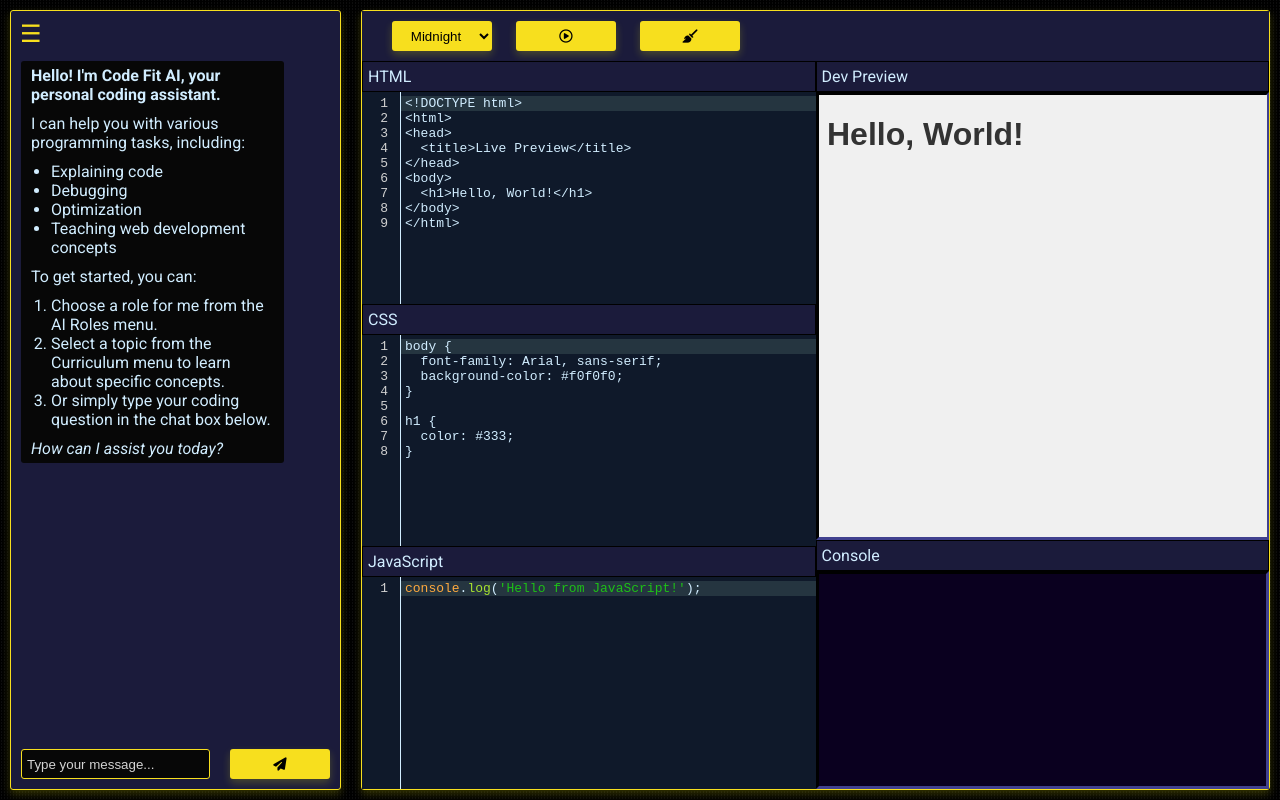
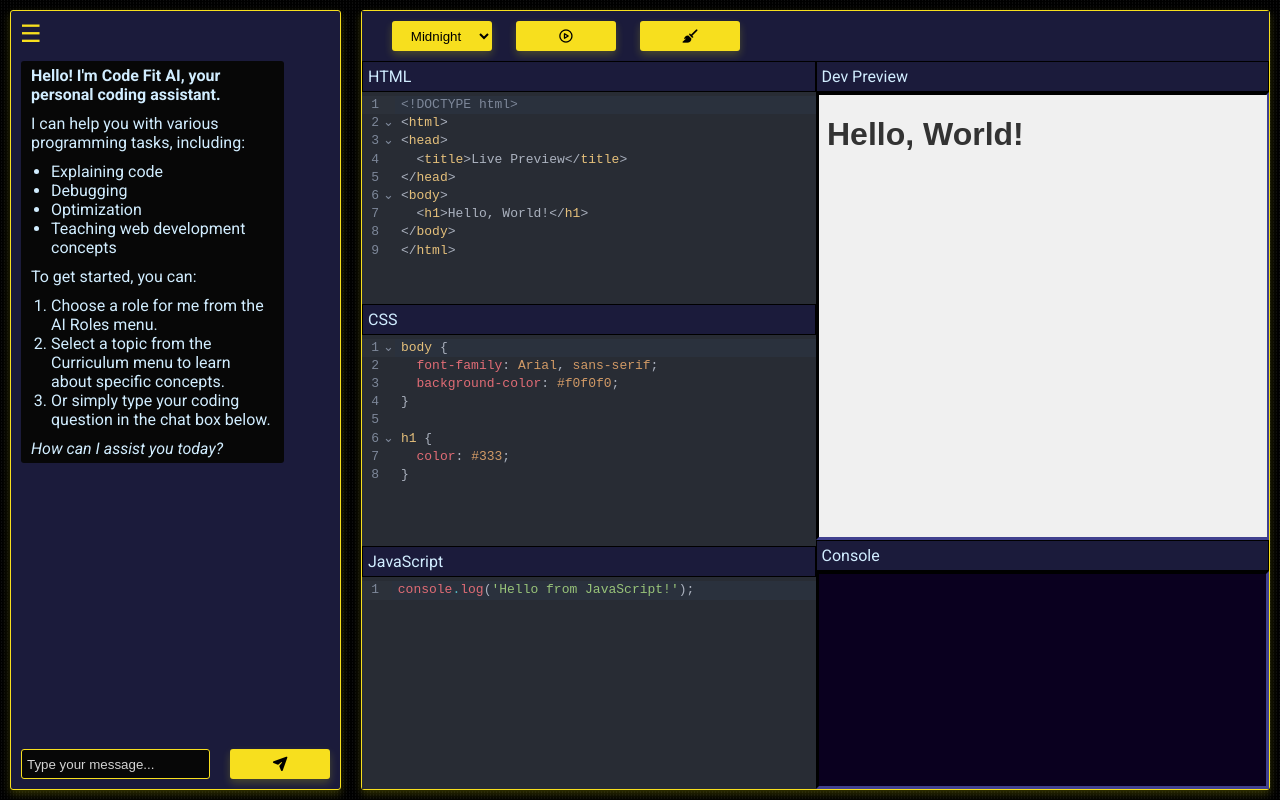
Before and after one commit to devftrejo/CodeFit_AI.js, a website built with Vite: page client/src/index.html in a window 1280 px wide. Built offline with nearby package versions, Linux system fonts and the light colour scheme; no server answers.

Commit message:
Migrate CodeMirror, marked, Font Awesome from CDN to npm
Bundle all third-party JS/CSS through Vite instead of <script src>/CDN
links so versions are locked, offline dev works, and tree-shaking is
available going forward.

CodeMirror 5 → CodeMirror 6:
- Installed codemirror + lang-html/css/javascript + theme-one-dark
- editor.js rewritten with EditorView/EditorState/Compartment; single
  theme Compartment reconfigures all three editors on theme change
- Midnight = oneDark, Elegant = default light (CM6 has no direct
  midnight/elegant equivalents)
- HTML mount points switched from <textarea> to <div class="editor-host">
- CSS updated: .CodeMirror → .cm-editor / .cm-scroller selectors
- Dropped the getInputField() name-attribute workaround (CM6 uses
  contenteditable, not a hidden textarea, so the DevTools warning no
  longer applies)

marked: `import { marked } from "marked"` instead of the CDN global.

Font Awesome: @fortawesome/fontawesome-free, imported once in main.js
as a bundled CSS file. All existing <i class="fa-..."> markup works
unchanged.

VITE_API_URL: api.js reads import.meta.env.VITE_API_URL with a
localhost:3000 fallback. client/.env.example committed as the template;
client/.gitignore now covers .env / .env.local.

ESLint config no longer declares CodeMirror / marked as globals.

```diff
--- a/client/src/css/editor-styles.css
+++ b/client/src/css/editor-styles.css
@@ -31,8 +31,18 @@
   border: 1px solid var(--black);
 }
 
-.CodeMirror {
-  height: 100% !important;
+.editor-host {
+  flex: 1;
+  min-height: 0;
+  overflow: hidden;
+}
+
+.editor-host .cm-editor {
+  height: 100%;
+}
+
+.editor-host .cm-scroller {
+  overflow: auto;
 }
 
 .preview-console {
--- a/client/src/index.html
+++ b/client/src/index.html
@@ -27,59 +27,8 @@
 
     <!-- End Google Fonts -->
 
-    <!-- Start Code Editor CDN JS Links -->
-
-    <!-- Code Mirror -->
-
-    <script src="https://cdnjs.cloudflare.com/ajax/libs/codemirror/5.65.2/codemirror.min.js"></script>
-    <script src="https://cdnjs.cloudflare.com/ajax/libs/codemirror/5.65.2/mode/htmlmixed/htmlmixed.min.js"></script>
-    <script src="https://cdnjs.cloudflare.com/ajax/libs/codemirror/5.65.2/mode/css/css.min.js"></script>
-    <script src="https://cdnjs.cloudflare.com/ajax/libs/codemirror/5.65.2/mode/javascript/javascript.min.js"></script>
-    <script src="https://cdnjs.cloudflare.com/ajax/libs/codemirror/5.65.2/addon/edit/closebrackets.min.js"></script>
-    <script src="https://cdnjs.cloudflare.com/ajax/libs/codemirror/5.65.2/addon/edit/matchbrackets.min.js"></script>
-    <script src="https://cdnjs.cloudflare.com/ajax/libs/codemirror/5.65.2/addon/fold/foldcode.min.js"></script>
-    <script src="https://cdnjs.cloudflare.com/ajax/libs/codemirror/5.65.2/addon/fold/foldgutter.min.js"></script>
-    <script src="https://cdnjs.cloudflare.com/ajax/libs/codemirror/5.65.2/addon/fold/brace-fold.min.js"></script>
-    <script src="https://cdnjs.cloudflare.com/ajax/libs/codemirror/5.65.2/addon/fold/xml-fold.min.js"></script>
-    <script src="https://cdnjs.cloudflare.com/ajax/libs/codemirror/5.65.2/addon/fold/comment-fold.min.js"></script>
-    <script src="https://cdnjs.cloudflare.com/ajax/libs/codemirror/5.65.2/addon/comment/comment.min.js"></script>
-    <script src="https://cdnjs.cloudflare.com/ajax/libs/codemirror/5.65.2/addon/selection/active-line.min.js"></script>
-
-    <!-- Marked -->
-
-    <script src="https://cdn.jsdelivr.net/npm/marked/marked.min.js"></script>
-
-    <!-- End Code Editor CDN JS Links -->
-
-    <!-- Start Code Editor CDN CSS Links -->
-
-    <link
-      rel="stylesheet"
-      href="https://cdnjs.cloudflare.com/ajax/libs/codemirror/5.65.2/codemirror.min.css"
-    />
-    <link
-      rel="stylesheet"
-      href="https://cdnjs.cloudflare.com/ajax/libs/codemirror/5.65.2/theme/midnight.min.css"
-    />
-    <link
-      rel="stylesheet"
-      href="https://cdnjs.cloudflare.com/ajax/libs/codemirror/5.65.2/theme/elegant.min.css"
-    />
-    <link
-      rel="stylesheet"
-      href="https://cdnjs.cloudflare.com/ajax/libs/codemirror/5.65.2/addon/fold/foldgutter.min.css"
-    />
-
-    <!-- End Code Editor CDN CSS Links -->
-
-    <!-- Font Awesome (Free, public CDN — no domain lock) -->
-
-    <link
-      rel="stylesheet"
-      href="https://cdnjs.cloudflare.com/ajax/libs/font-awesome/6.5.2/css/all.min.css"
-    />
-
-    <!-- Main Stylesheet -->
+    <!-- Main Stylesheet (CodeMirror, marked, and Font Awesome are now
+         imported from npm via the JS modules below) -->
 
     <link rel="stylesheet" href="./css/styles.css" />
   </head>
@@ -304,15 +253,15 @@
             <div class="editors">
               <div class="editor-container">
                 <div class="editor-label-left">HTML</div>
-                <textarea id="html-editor"></textarea>
+                <div id="html-editor" class="editor-host"></div>
               </div>
               <div class="editor-container">
                 <div class="editor-label-left">CSS</div>
-                <textarea id="css-editor"></textarea>
+                <div id="css-editor" class="editor-host"></div>
               </div>
               <div class="editor-container">
                 <div class="editor-label-left">JavaScript</div>
-                <textarea id="js-editor"></textarea>
+                <div id="js-editor" class="editor-host"></div>
               </div>
             </div>
             <div class="preview-console">
--- a/client/src/js/api.js
+++ b/client/src/js/api.js
@@ -1,7 +1,7 @@
-// Thin wrapper around the streaming chat endpoint. Replace API_URL with a
-// VITE_API_URL env var in PR 2 once CDN libs are migrated off.
+// Thin wrapper around the streaming chat endpoint.
+// VITE_API_URL is set in client/.env (see .env.example).
 
-const API_URL = "http://localhost:3000/";
+const API_URL = import.meta.env.VITE_API_URL || "http://localhost:3000/";
 
 export async function streamChat({ message, systemMessage, onChunk }) {
   const response = await fetch(API_URL, {
--- a/client/src/js/chat.js
+++ b/client/src/js/chat.js
@@ -1,5 +1,4 @@
-// marked is loaded as a global from the CDN (see index.html); declared in
-// eslint.config.js. Migrated to npm in PR 2.
+import { marked } from "marked";
 
 import { streamChat } from "./api.js";
 import { closeNavbar } from "./navbar.js";
--- a/client/src/js/editor.js
+++ b/client/src/js/editor.js
@@ -1,77 +1,73 @@
-// CodeMirror 5 is loaded as a global from the CDN (see index.html); declared
-// in eslint.config.js. Migrated to npm + CodeMirror 6 in PR 2.
+import { EditorView, basicSetup } from "codemirror";
+import { EditorState, Compartment } from "@codemirror/state";
+import { keymap } from "@codemirror/view";
+import { foldCode } from "@codemirror/language";
+import { html } from "@codemirror/lang-html";
+import { css } from "@codemirror/lang-css";
+import { javascript } from "@codemirror/lang-javascript";
+import { oneDark } from "@codemirror/theme-one-dark";
 
-const editorOptions = {
-  lineNumbers: true,
-  theme: "midnight",
-  autoCloseBrackets: true,
-  matchBrackets: true,
-  foldGutter: true,
-  gutters: ["CodeMirror-linenumbers", "CodeMirror-foldgutter"],
-  styleActiveLine: true,
-  lineWrapping: true,
-  rulers: [{ color: "#445", column: 80, lineStyle: "dashed" }],
-  extraKeys: {
-    "Ctrl-Q": function (cm) {
-      cm.foldCode(cm.getCursor());
-    },
-    "Ctrl-/": "toggleComment",
-  },
-};
+// One Compartment instance lets us reconfigure the theme on all three editors
+// from a single source of truth (see changeTheme below).
+const themeCompartment = new Compartment();
 
-const htmlEditor = CodeMirror.fromTextArea(
-  document.getElementById("html-editor"),
-  { ...editorOptions, mode: "htmlmixed" }
-);
-const cssEditor = CodeMirror.fromTextArea(
-  document.getElementById("css-editor"),
-  { ...editorOptions, mode: "css" }
-);
-const jsEditor = CodeMirror.fromTextArea(document.getElementById("js-editor"), {
-  ...editorOptions,
-  mode: "javascript",
+const updatePreviewListener = EditorView.updateListener.of((update) => {
+  if (update.docChanged) updatePreview();
 });
 
-// CodeMirror's hidden input textarea has no id/name by default — give it one
-// so DevTools doesn't flag "form field should have an id or name attribute".
-[
-  ["html", htmlEditor],
-  ["css", cssEditor],
-  ["js", jsEditor],
-].forEach(([key, editor]) => {
-  editor.getInputField().setAttribute("name", `cm-input-${key}`);
+function makeEditor({ parent, language, doc, watchForPreview = false }) {
+  return new EditorView({
+    state: EditorState.create({
+      doc,
+      extensions: [
+        basicSetup,
+        language,
+        EditorView.lineWrapping,
+        keymap.of([{ key: "Ctrl-q", run: foldCode }]),
+        themeCompartment.of(oneDark),
+        ...(watchForPreview ? [updatePreviewListener] : []),
+      ],
+    }),
+    parent,
+  });
+}
+
+const htmlEditor = makeEditor({
+  parent: document.getElementById("html-editor"),
+  language: html(),
+  doc: "<!DOCTYPE html>\n<html>\n<head>\n  <title>Live Preview</title>\n</head>\n<body>\n  <h1>Hello, World!</h1>\n</body>\n</html>",
+  watchForPreview: true,
 });
 
-htmlEditor.setValue(
-  "<!DOCTYPE html>\n<html>\n<head>\n  <title>Live Preview</title>\n</head>\n<body>\n  <h1>Hello, World!</h1>\n</body>\n</html>"
-);
-cssEditor.setValue(
-  "body {\n  font-family: Arial, sans-serif;\n  background-color: #f0f0f0;\n}\n\nh1 {\n  color: #333;\n}"
-);
-jsEditor.setValue("console.log('Hello from JavaScript!');");
+const cssEditor = makeEditor({
+  parent: document.getElementById("css-editor"),
+  language: css(),
+  doc: "body {\n  font-family: Arial, sans-serif;\n  background-color: #f0f0f0;\n}\n\nh1 {\n  color: #333;\n}",
+  watchForPreview: true,
+});
+
+const jsEditor = makeEditor({
+  parent: document.getElementById("js-editor"),
+  language: javascript(),
+  doc: "console.log('Hello from JavaScript!');",
+});
 
 const themeSelect = document.getElementById("theme-select");
 const runCodeButton = document.getElementById("run-code");
 const clearConsoleButton = document.getElementById("clear-console");
 const consoleElement = document.getElementById("console");
+const previewFrame = document.getElementById("preview");
 
 function updatePreview() {
-  const html = htmlEditor.getValue();
-  const css = cssEditor.getValue();
-  const js = jsEditor.getValue();
-
-  const previewFrame = document.getElementById("preview");
-  const previewContent = `
-      ${html}
-      <style>${css}</style>
-      <script>${js}</script>
+  previewFrame.srcdoc = `
+      ${htmlEditor.state.doc.toString()}
+      <style>${cssEditor.state.doc.toString()}</style>
+      <script>${jsEditor.state.doc.toString()}</script>
   `;
-
-  previewFrame.srcdoc = previewContent;
 }
 
 function runCode() {
-  const js = jsEditor.getValue();
+  const js = jsEditor.state.doc.toString();
   const oldLog = console.log;
   const logs = [];
 
@@ -100,9 +96,10 @@ function clearConsole() {
 
 function changeTheme() {
   const theme = themeSelect.value;
+  // "Elegant" = CM6's default light look (no theme extension applied).
+  const themeExt = theme === "elegant" ? [] : oneDark;
   [htmlEditor, cssEditor, jsEditor].forEach((editor) => {
-    editor.setOption("theme", theme);
-    editor.refresh();
+    editor.dispatch({ effects: themeCompartment.reconfigure(themeExt) });
   });
 
   if (theme === "midnight") {
@@ -114,8 +111,6 @@ function changeTheme() {
   }
 }
 
-htmlEditor.on("change", updatePreview);
-cssEditor.on("change", updatePreview);
 runCodeButton.addEventListener("click", runCode);
 clearConsoleButton.addEventListener("click", clearConsole);
 themeSelect.addEventListener("change", changeTheme);
--- a/client/src/js/main.js
+++ b/client/src/js/main.js
@@ -1,3 +1,6 @@
+// Font Awesome bundle — registers .fa-* icon classes used throughout the HTML.
+import "@fortawesome/fontawesome-free/css/all.min.css";
+
 // Entry point — order matters: navbar exports closeNavbar, which chat imports.
 import "./navbar.js";
 import "./editor.js";
--- a/eslint.config.js
+++ b/eslint.config.js
@@ -13,9 +13,6 @@ export default [
       sourceType: "module",
       globals: {
         ...globals.browser,
-        // CDN-loaded libraries (CodeMirror 5, marked) — migrated to npm in PR 2
-        CodeMirror: "readonly",
-        marked: "readonly",
       },
     },
   },
```
Also changed, not shown: client/package.json (+9 -0 lines), 3 other files.
